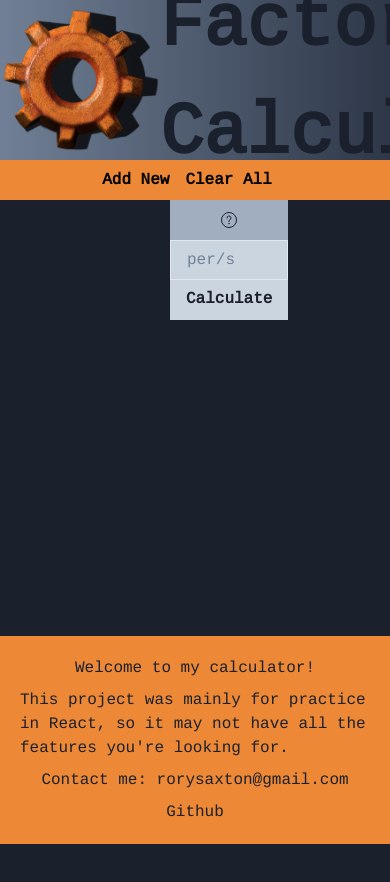
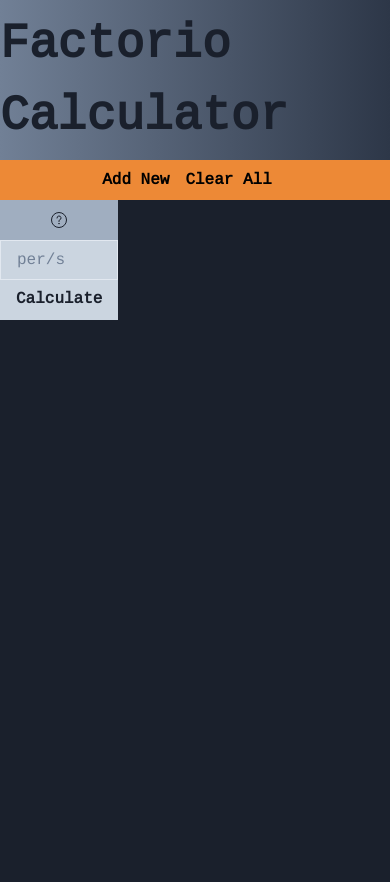
Before and after one commit to bronkp/factorio-calculator, a Next.js app: page / in a window 390 px wide. Shown: the top 882 px of the page. Built offline with nearby package versions, Linux system fonts and the light colour scheme.

Commit message:
first mobile optimizations, and fixed producer bug

```diff
--- a/src/components/Footer.tsx
+++ b/src/components/Footer.tsx
@@ -1,11 +1,12 @@
-import { Flex,Link,Text, VStack } from "@chakra-ui/react";
+import { Flex,Link,Show,Text, VStack } from "@chakra-ui/react";
 import React from "react";
 
 const Footer:React.FC = () => {
 
 
     return (
-<Flex width='100%' bgColor='orange.400' p={5} position='fixed' bottom={0}  justifyContent="center">
+
+<Flex display={{base:'none', md:'flex'}} width='100%' bgColor='orange.400' p={5} position='fixed' bottom={0}  justifyContent="center">
     <VStack mt='auto'>
     <Text >Welcome to my calculator! </Text>
     <Text>This project was mainly for practice in React, so it may not have all the features you&apos;re looking for.</Text>
--- a/src/components/Header.tsx
+++ b/src/components/Header.tsx
@@ -28,9 +28,9 @@
   }
   return (
     <Flex width='100%' backgroundColor='gray.400'  bgGradient='linear(to-r, gray.500, gray.700)'height={40} alignItems='center' display='flex' >
-<Train alt='' src='choochoo.png' animate={{display:display, x:xPos, y:yPos}} display={display} onClick={()=>console.log(display)}/>
-        <Image alt='' onClick={()=>{console.log(JSON.parse(localStorage.getItem('products')!)); handleClick();}} height='100%' src='/factorio.png'/>
-        <Text fontSize='7xl' as='b'  bgGradient='linear(to-r, gray.800,gray.800)'
+<Train alt='' src='choochoo.png' animate={{display:{base:display, md:'none'}, x:xPos, y:yPos}} display={display} onClick={()=>console.log(display)}/>
+        <Image display={{base:'none', md:'flex'}} alt='' onClick={()=>{console.log(JSON.parse(localStorage.getItem('products')!)); handleClick();}} height='100%' src='/factorio.png'/>
+        <Text fontSize={{base:'5xl', md:'7xl'}} as='b'  bgGradient='linear(to-r, gray.800,gray.800)'
   bgClip='text'>
         Factorio Calculator</Text>
     </Flex>
--- a/src/components/Options.tsx
+++ b/src/components/Options.tsx
@@ -92,7 +92,7 @@
       </Flex>
 
       {startNew && (
-        <Flex height={900}justifyContent="center">
+        <Flex height={900}justifyContent={{base:'flex-start',md:"center"}}>
         <NewRecipe
           setView={setView}
           setProducts={setProducts}
--- a/src/components/Products/ProductsMenu.tsx
+++ b/src/components/Products/ProductsMenu.tsx
@@ -70,7 +70,7 @@
                 fontSize="x-large"
                 title={materials[category].name}
               >
-                <Flex justifyContent="flex-start" width={500}>
+                <Flex justifyContent="flex-start" width={{base:400, md:500}}>
                   <VStack
                     spacing={0}
                     justifyContent="flex-start"
--- a/src/components/SavedRecipe.tsx
+++ b/src/components/SavedRecipe.tsx
@@ -40,7 +40,7 @@
     setProducers(initialTypes);
     console.log("here");
     setLoading(false);
-  }, [product]);
+  }, []);
   const handleDelete = (index: number) => {
     let items = JSON.parse(localStorage.getItem("products")!);
     items.splice(index, 1);
@@ -48,6 +48,7 @@
     startNew(true);
   };
   const changeProduction = (index: number, smelter: product) => {
+    console.log('asdf',index, smelter)
     let storedProduction = JSON.parse(localStorage.getItem("products")!);
     setProducers((prev: any) => ({ ...prev, [index]: smelter }));
     storedProduction[recipeIndex].ratios[index].producer_type = smelter;
@@ -94,7 +95,7 @@
             {product?.ratios?.map((ratio: Ratio, index: number) => (
               <>
                 <Image
-                key={ratio.src+index}
+
                 alt=''
                   minW={30}
                   maxHeight={30}
@@ -124,7 +125,7 @@
                     ? ((ratio.producers * 4) / 3).toFixed(2)
                     : ratio.producers / 1.25}
                 </Text>
-                <Text color="gray.400" key={ratio.goal.toString()+ratio.goal.toString()+index}> {ratio.goal}/s</Text>
+                <Text color="gray.400" > {ratio.goal}/s</Text>
                 {/* checking if item belongs to a smelter or assembler */}
                 {ratio.name === "Fish" ? (
                   <Image
@@ -143,7 +144,7 @@
                 ) : oils.includes(ratio.name) ? (
                   <Image key={Date.now()} alt='' src={oil_refinery.src} />
                 ) : smelts.includes(ratio.name) ? (
-                  <Box height="100%"key={index+'asdfa'}>
+                  <Box height="100%">
                     {/* Menu for selecting desired furnace */}
                     <Menu >
                       <MenuButton>
@@ -152,9 +153,9 @@
                         </Box>
                       </MenuButton>
                       <MenuList width={100} p={0} m={0} maxW={1}>
-                        {smelters.map((smelter,index) => (
+                        {smelters.map((smelter,smelterIndex) => (
 
-                            <HStack key={index+'smelters'}>
+                            <HStack>
                               <Box cursor="pointer">
                                 <Image
                                 alt=''
@@ -178,7 +179,7 @@
                     <Image alt='' key={Date.now()} src={producers[index].src} />
                   </>
                 ) : (
-                  <Box height="100%" key={ratio.producer_type.name+index}>
+                  <Box height="100%">
                     {/* Menu for selecting desired assembler */}
                     <Menu >
                       <MenuButton>
@@ -187,9 +188,9 @@
                         </Box>
                       </MenuButton>
                       <MenuList p={0} m={0} maxW={1}>
-                        {assemblers.map((assembler,index) => (
+                        {assemblers.map((assembler,assemblerIndex) => (
 
-                            <HStack key={index+';asdf'}>
+                            <HStack >
                               <Image
                               alt=''
                                 title={assembler.name}
--- a/src/pages/_app.tsx
+++ b/src/pages/_app.tsx
@@ -1,4 +1,4 @@
-import { ChakraProvider, extendTheme, Flex } from '@chakra-ui/react'
+import { ChakraProvider, extendTheme, Flex, Show } from '@chakra-ui/react'
 import Navbar from 'factorio_calc/components/Header'
 import 'factorio_calc/styles/globals.css'
 import "@fontsource/cousine"
@@ -18,6 +18,7 @@
     <Navbar/>
 
   <Component {...pageProps} />
+
   <Footer/>
   </ChakraProvider>)
 }
```
